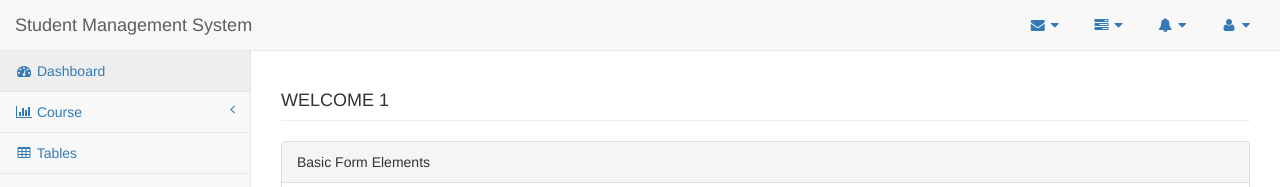
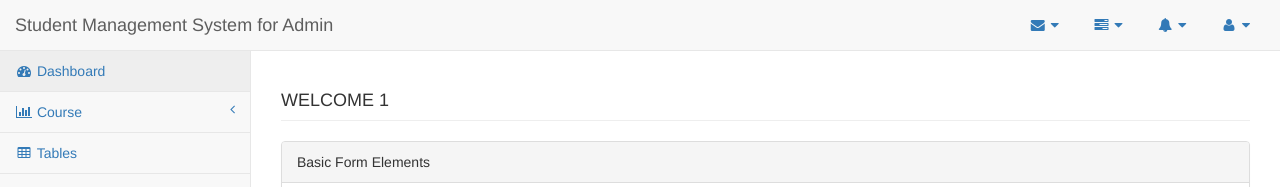
Before and after one commit to mahmuda-bjit/schoolmanagement, a PHP site: page /pages/dashboard.php in a window 1280 px wide. Shown: the top 187 px of the page. Run offline with PHP 8.4, Linux system fonts and the light colour scheme; the visitor is signed in with stand-in values (Sample User, id 1).

Commit message:
Update dashboard.php

```diff
--- a/pages/dashboard.php
+++ b/pages/dashboard.php
@@ -53,7 +53,7 @@ if (!(isset($_SESSION['login']))) {
                     <span class="icon-bar"></span>
                     <span class="icon-bar"></span>
                 </button>
-                <a class="navbar-brand" href="index.html">Student Management System</a>
+                <a class="navbar-brand" href="index.html">Student Management System for Admin</a>
             </div>
             <!-- /.navbar-header -->
 
```
